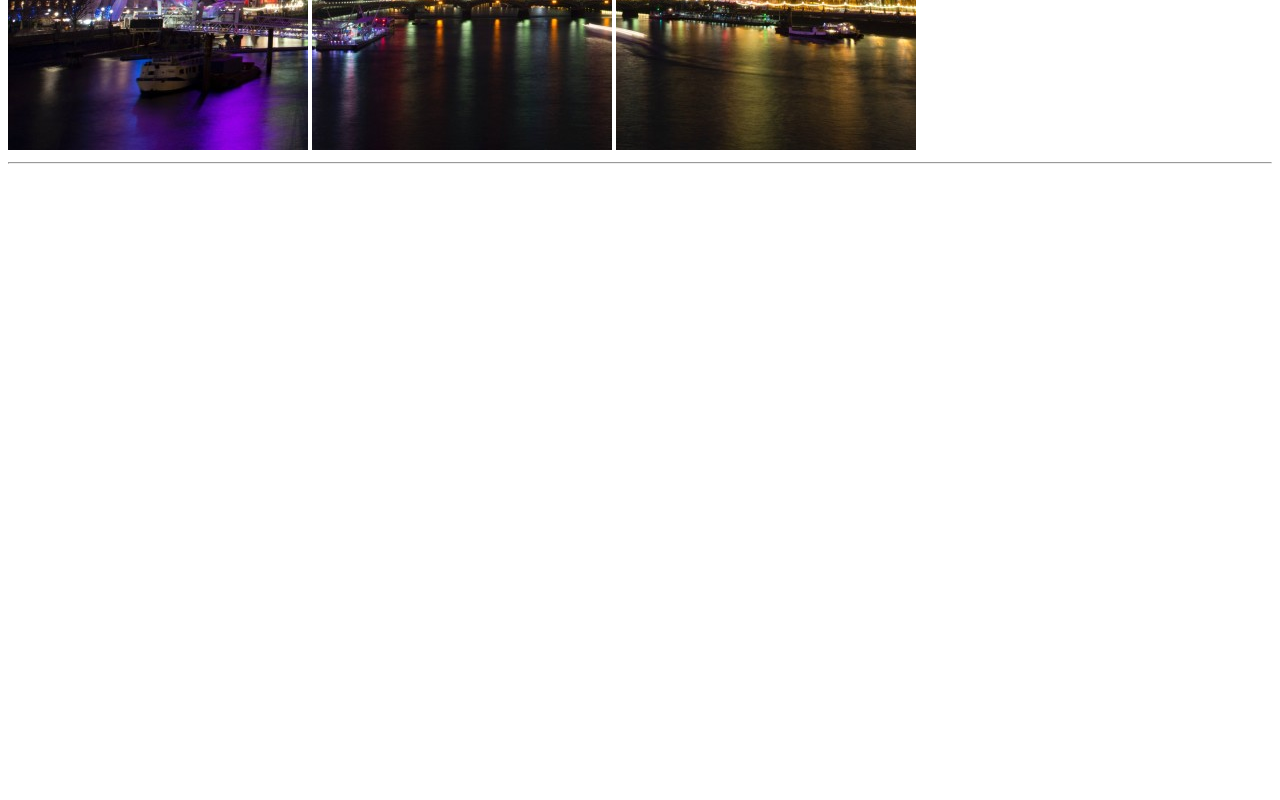
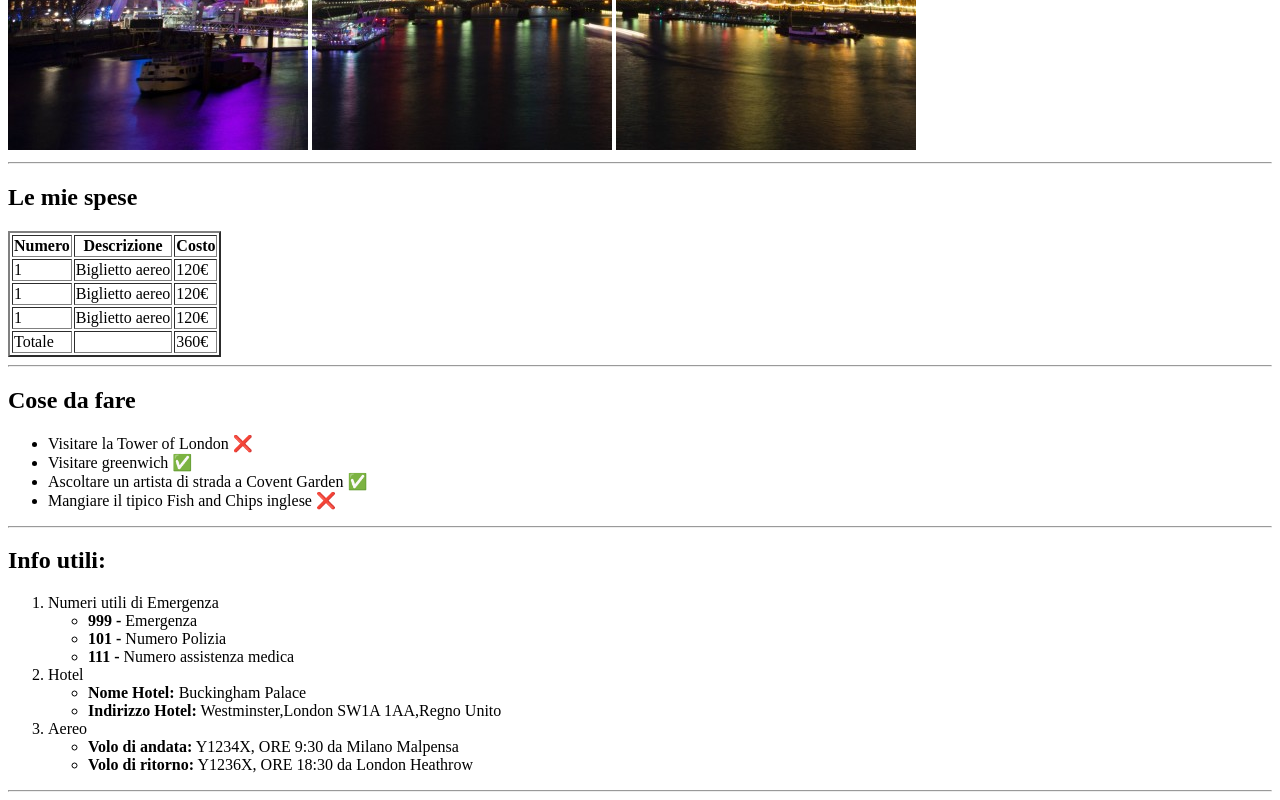
Before and after one commit to DavideAnile/html-london-trip, a plain HTML site: page index.html in a window 1280 px wide. Shown: the part 530-1330 px from the top of the page. Before the commit the page ends 800 px from the top, so only its background shows below. Drawn offline with Linux system fonts and the light colour scheme.

Commit message:
Aggiunta main

```diff
--- a/index.html
+++ b/index.html
@@ -7,13 +7,89 @@
     <title>Viaggio a Londra</title>
 </head>
 <body>
-    <header>
+    <header> <!-- Intestazione + Foto -->
         <h1>Il mio viaggio a Londra</h1>
         <img src="img/pexels-bill-emrich-230794-0.jpg" alt="Foto Londra 0">
         <img src="img/pexels-bill-emrich-230794-1.jpg" alt="Foto Londra 1">
         <img src="img/pexels-bill-emrich-230794-2.jpg" alt="Foto Londra 2">
+    </header>
+    <hr>
+
+
+    <main> <!-- Tabella + Cose da fare + Numeri -->
+      <h2>Le mie spese</h2>
+        <table border="2"> <!-- Tabella Costi -->
+         <tr>
+           <th>Numero</th>
+           <th>Descrizione</th>
+           <th>Costo</th>
+         </tr>
+         <tr>
+            <td>1</td>
+            <td>Biglietto aereo</td>
+            <td>120&euro;</td>
+         </tr>
+         <tr>
+            <td>1</td>
+            <td>Biglietto aereo</td>
+            <td>120&euro;</td>
+         </tr>
+         <tr>
+            <td>1</td>
+            <td>Biglietto aereo</td>
+            <td>120&euro;</td>
+         </tr>
+         <tr>
+            <td>Totale</td>
+            <td></td>
+            <td>360&euro;</td>
+         </tr>
+        </table> <!--  /Tabella costi -->
         <hr>
-    </header>
+
+        <h2>Cose da fare</h2> <!-- Cosa fare a Londra -->
+        <ul>
+            <li>Visitare la Tower of London &#10060;</li>
+            <li>Visitare greenwich &#9989; </li>
+            <li>Ascoltare un artista di strada a Covent Garden &#9989;</li>
+            <li>Mangiare il tipico Fish and Chips inglese &#10060;</li>
+        </ul>  <!-- /Cosa fare a Londra -->
+        <hr>
+
+
+        <h2>Info utili:</h2> <!-- Utilities Numbers -->
+        <ol>
+           <li>
+             Numeri utili di Emergenza
+              <ul>
+                <li><strong>999 -</strong> Emergenza</li>
+                <li><strong>101 -</strong> Numero Polizia</li>
+                <li><strong>111 -</strong> Numero assistenza medica</li>
+              </ul>
+           </li>
+           <li>
+            Hotel
+             <ul>
+                <li><strong>Nome Hotel:</strong> Buckingham Palace</li>
+                <li><strong>Indirizzo Hotel:</strong> Westminster,London SW1A 1AA,Regno Unito</li>
+             </ul>
+           </li>
+           <li>
+            Aereo
+             <ul>
+                <li><strong>Volo di andata:</strong> Y1234X, ORE 9:30 da Milano Malpensa</li>
+                <li><strong>Volo di ritorno:</strong> Y1236X, ORE 18:30 da London Heathrow</li>
+             </ul>
+           </li>
+        </ol> <!-- /Utilities Numbers -->
+        <hr>
+    </main>
+
+
+
+
+
+
 
 
 
```
